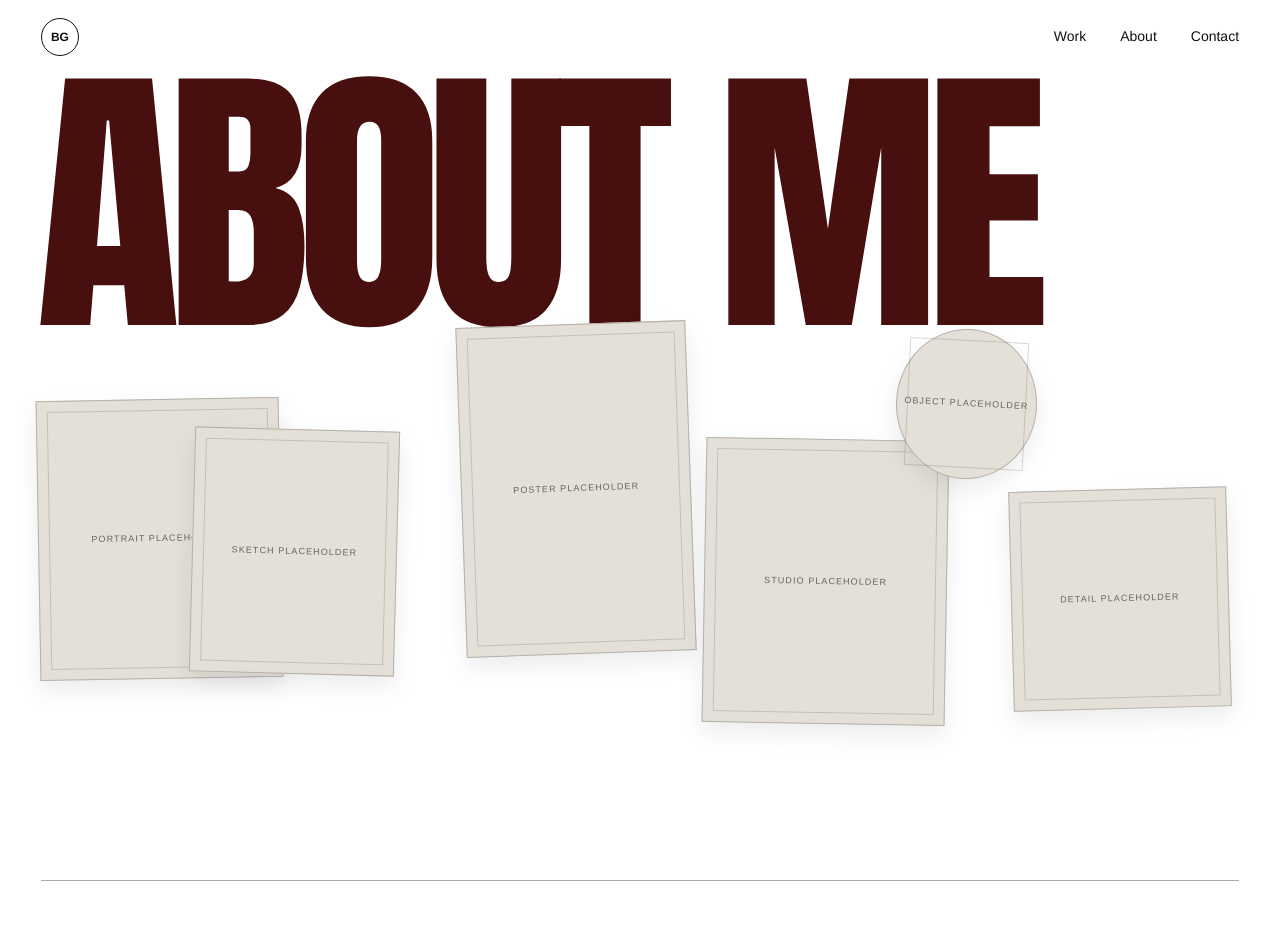
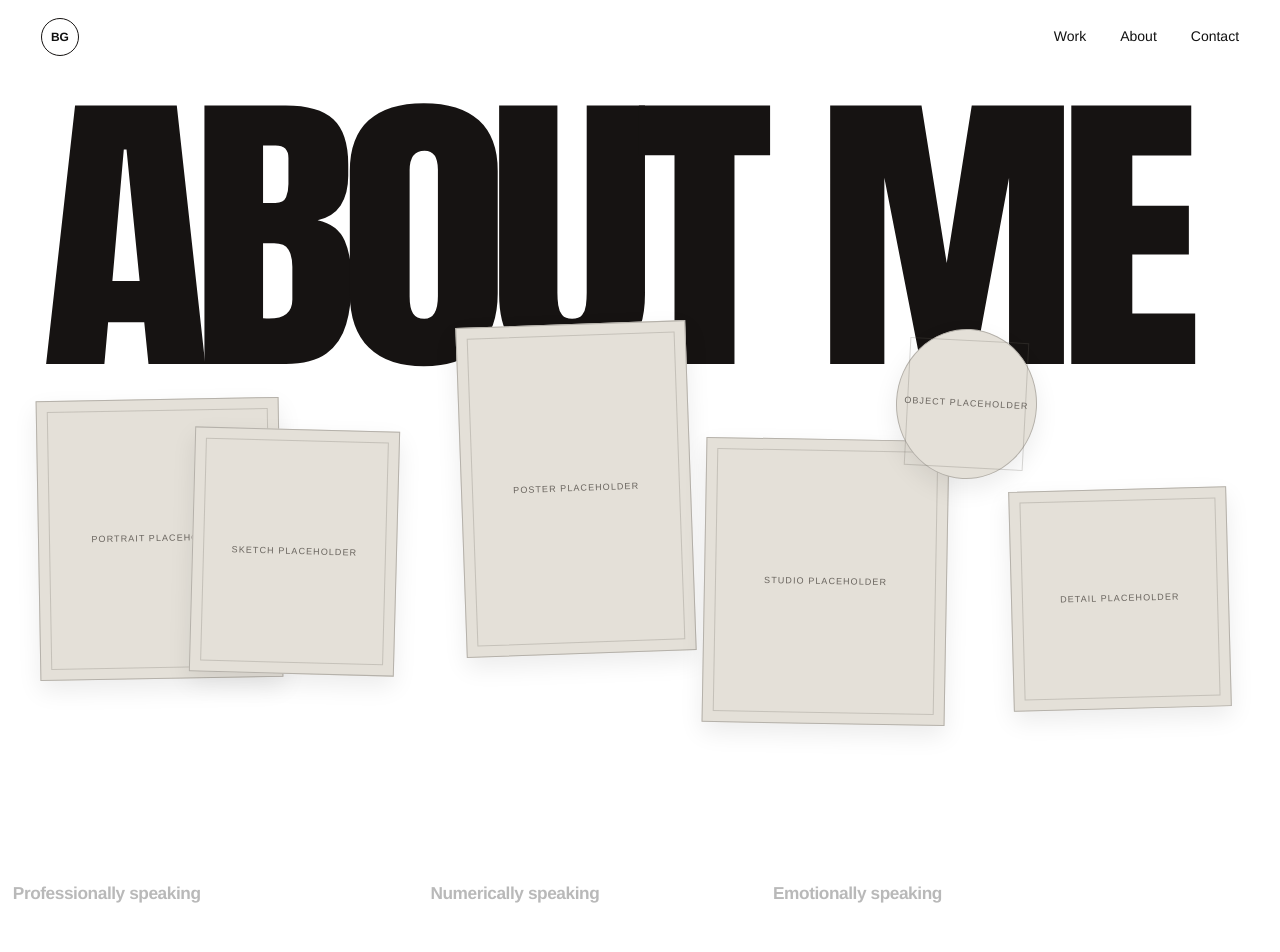
Before and after one commit to BrandonGraser/BG-Portfolio, a Next.js app: page /about in a window 1280 px wide. Shown: the top 952 px of the page. Built offline with nearby package versions, Linux system fonts and the light colour scheme.

Commit message:
Align About typography and columns

```diff
--- a/app/about/page.tsx
+++ b/app/about/page.tsx
@@ -12,7 +12,7 @@ export default function AboutPage() {
       <section className="about-story">
         <div className="story-section"><h2>Professionally speaking</h2><div><p>I&apos;m Brandon, a multidisciplinary graphic and web designer focused on identity, campaigns, digital experiences, and the systems behind creative work.</p><p>My work spans music, marketing, real estate, and mission-driven organizations. I build clear visual systems and production-ready assets that help ideas move.</p></div></div>
         <div className="story-section numbers-section"><h2>Numerically speaking</h2><div className="number-list"><span>6-person platform adoption</span><span>Multi-channel campaign experience</span><span>Brand, web &amp; product design</span><span>Bethlehem, Pennsylvania</span></div></div>
-        <div className="story-section"><h2>Creatively speaking</h2><div><p>I like working across formats rather than staying in one lane. A project might begin as a visual identity, become a campaign, move into a website, and eventually need a better internal system to keep the entire team aligned.</p><p>The through-line is clarity: making the idea feel distinctive, usable, and ready to live in the real world.</p></div></div>
+        <div className="story-section"><h2>Emotionally speaking</h2><div><p>I like working across formats rather than staying in one lane. A project might begin as a visual identity, become a campaign, move into a website, and eventually need a better internal system to keep the entire team aligned.</p><p>The through-line is clarity: making the idea feel distinctive, usable, and ready to live in the real world.</p></div></div>
       </section>
       <div className="simple-footer"><span>© 2026 Brandon Graser</span><a href="https://www.linkedin.com/in/brandon-graser1/">LinkedIn</a></div>
     </main>
--- a/app/globals.css
+++ b/app/globals.css
@@ -100,14 +100,14 @@ footer>span { font-size:12px; }.email { display:block; font-size:clamp(6rem,17vw
 .tile-placeholder::before{content:"";position:absolute;inset:18px;border:1px solid currentColor;opacity:.25}.tile-placeholder span{font-size:12px;font-weight:700}.tile-placeholder small{font-size:9px}
 .tile-caption{position:absolute;inset:auto 0 0;padding:65px 24px 20px;color:#fff;background:linear-gradient(transparent,rgba(0,0,0,.72));opacity:0;transition:opacity .25s ease}.portfolio-tile:hover .tile-caption{opacity:1}.tile-caption span{font-size:10px}.tile-caption h1{margin:5px 0 2px;font-size:26px;font-weight:500}.tile-caption p{margin:0;font-size:11px}
 .simple-footer{min-height:78px;padding:20px 3.2vw;display:flex;justify-content:space-between;align-items:end;font-size:11px;border-top:1px solid #bbb}.simple-footer a{text-decoration:underline}
-.about-hero{min-height:calc(100svh - 74px);position:relative;overflow:hidden;padding:12px 2.8vw 0}.about-hero h1{margin:0;font-family:Impact,"Arial Narrow",sans-serif;color:#47100f;font-size:22.4vw;line-height:.82;letter-spacing:-.045em;white-space:nowrap;transform:scaleX(1.04);transform-origin:left top}
+.about-hero{min-height:calc(100svh - 74px);position:relative;overflow:hidden;padding:16px 3.2vw 0}.about-hero h1{position:relative;z-index:0;margin:30px 0 0;font-family:Impact,"Arial Narrow",sans-serif;color:var(--ink);font-size:23.5vw;line-height:.78;letter-spacing:-.055em;font-weight:900;white-space:nowrap;transform:scaleX(1.16);transform-origin:left top;width:86.2%}
 .about-collage{position:absolute;inset:180px 0 0}.about-piece,.contact-piece{position:absolute;display:grid;place-items:center;border:1px solid #b5b1aa;background:#e4e0d8;color:#69645e;text-transform:uppercase;letter-spacing:.12em;font-size:9px;box-shadow:0 10px 24px rgba(0,0,0,.08)}.about-piece::before,.contact-piece::before{content:"";position:absolute;inset:10px;border:1px solid currentColor;opacity:.25}
 .piece-one{width:19vw;height:280px;left:3vw;top:145px;transform:rotate(-1deg)}.piece-two{width:16vw;height:245px;left:15vw;top:175px;transform:rotate(1.5deg)}.piece-three{width:18vw;height:330px;left:36vw;top:70px;transform:rotate(-2deg)}.piece-four{width:19vw;height:285px;right:26vw;top:185px;transform:rotate(1deg)}.piece-five{width:17vw;height:220px;right:4vw;top:235px;transform:rotate(-1.5deg)}.piece-six{width:11vw;height:150px;right:19vw;top:75px;transform:rotate(3deg);border-radius:50%}
-.about-story{padding:80px 3.2vw 130px}.story-section{display:grid;grid-template-columns:35% 1fr;gap:8vw;padding:75px 0;border-top:1px solid #aaa}.story-section h2{margin:0;font-size:clamp(2.8rem,5.6vw,6.5rem);line-height:.9;letter-spacing:-.055em;font-weight:500}.story-section p{max-width:720px;margin:0 0 28px;font-size:clamp(1.25rem,2.25vw,2.5rem);line-height:1.18;letter-spacing:-.025em}.number-list{display:grid;font-size:clamp(1.7rem,3.5vw,4rem);line-height:1.25;letter-spacing:-.04em}
+.about-story{display:grid;grid-template-columns:1fr .78fr 1.45fr;gap:6vw;padding:85px 1vw 130px}.story-section{display:block;padding:0;border:0}.story-section h2{margin:0 0 65px;color:#b9b9b9;font-size:clamp(1rem,1.35vw,1.55rem);line-height:1;font-weight:700;letter-spacing:-.025em}.story-section p{max-width:none;margin:0 0 28px;font-size:clamp(1rem,1.35vw,1.55rem);line-height:1.12;letter-spacing:-.025em}.number-list{display:grid;gap:22px;font-size:clamp(1rem,1.35vw,1.55rem);line-height:1.2;letter-spacing:-.025em;font-weight:700}
 .reference-contact{display:block;min-height:100vh}.contact-email{display:block;margin:18px 3.2vw 45px;font-size:clamp(3.5rem,7.3vw,8.5rem);line-height:1;letter-spacing:-.055em;text-decoration:underline;text-decoration-thickness:3px;text-underline-offset:7px;white-space:nowrap}.contact-layout{min-height:820px;display:grid;grid-template-columns:1fr 1fr;gap:3vw;padding:10px 4.8vw 90px;overflow:hidden}.contact-form{position:relative;z-index:2}.contact-form h1{margin:0 0 55px;font-size:clamp(4rem,7vw,8rem);line-height:.88;letter-spacing:-.055em;font-weight:400}.contact-form label{display:flex;flex-direction:column;gap:9px;margin-bottom:24px;font-size:12px}.field-row{display:grid;grid-template-columns:1fr 1fr;gap:24px}.contact-form input,.contact-form textarea{width:100%;border:1px solid #777;border-radius:0;background:#fff;padding:13px 12px;color:#111;font:inherit;resize:vertical}.contact-form button{border:0;background:#111;color:#fff;padding:14px 30px;font-size:13px;cursor:pointer}.contact-collage{position:relative;min-height:720px}.contact-one{width:23vw;height:310px;left:2vw;top:45px;transform:rotate(-7deg)}.contact-two{width:21vw;height:360px;right:2vw;top:80px;transform:rotate(5deg)}.contact-three{width:24vw;height:320px;left:8vw;top:275px;transform:rotate(2deg)}.contact-four{width:9vw;height:250px;right:1vw;top:410px;transform:rotate(12deg)}
 
 @media (max-width:760px){.portfolio-wall{grid-template-columns:1fr}.portfolio-tile{min-height:105vw}.tile-caption{opacity:1}.about-hero{min-height:720px}.about-hero h1{font-size:22.5vw}.about-collage{top:105px}.piece-one{width:38vw;height:220px;left:2vw;top:110px}.piece-two{width:31vw;height:180px;left:27vw;top:160px}.piece-three{width:39vw;height:255px;left:47vw;top:65px}.piece-four{width:38vw;height:220px;right:6vw;top:300px}.piece-five{width:35vw;height:170px;right:55vw;top:360px}.piece-six{width:24vw;height:110px;right:4vw;top:185px}.story-section{grid-template-columns:1fr;gap:40px;padding:55px 0}.contact-email{font-size:9.2vw;white-space:normal;margin-top:28px}.contact-layout{grid-template-columns:1fr;padding:10px 4.8vw 50px}.contact-form h1{margin-bottom:40px}.contact-collage{min-height:500px}.contact-one{width:45vw;height:230px}.contact-two{width:40vw;height:270px}.contact-three{width:48vw;height:230px;left:15vw;top:220px}.contact-four{width:20vw;height:180px;top:300px}.field-row{gap:12px}}
 
-@media (max-width:760px){.home-page{min-height:900px}.hero{min-height:838px}.hero h1{margin-top:38px}}
+@media (max-width:760px){.home-page{min-height:900px}.hero{min-height:838px}.hero h1{margin-top:38px}.about-hero h1{font-size:23.5vw;transform:scaleX(1.16);width:86.2%;margin-top:38px}.about-story{grid-template-columns:1fr;padding:65px 4vw 90px;gap:60px}.story-section{padding:0}.story-section h2{margin-bottom:28px}.story-section p,.number-list{font-size:1.1rem;line-height:1.2}}
 
 @media (prefers-reduced-motion:reduce){.collage-card{animation:none}}
```
